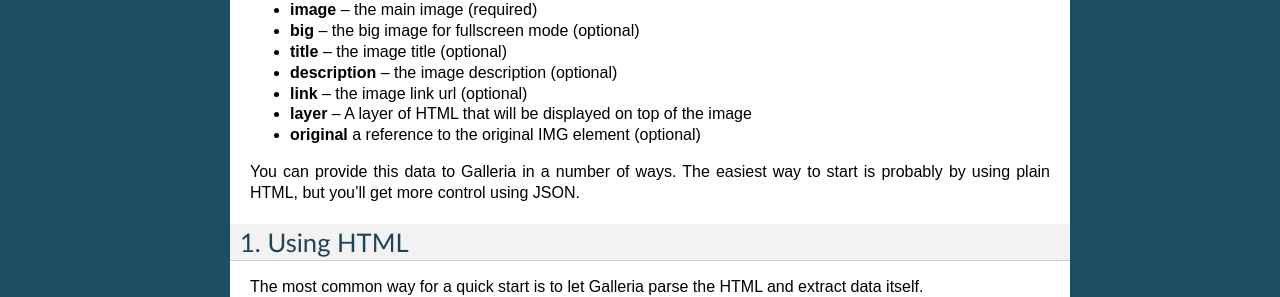
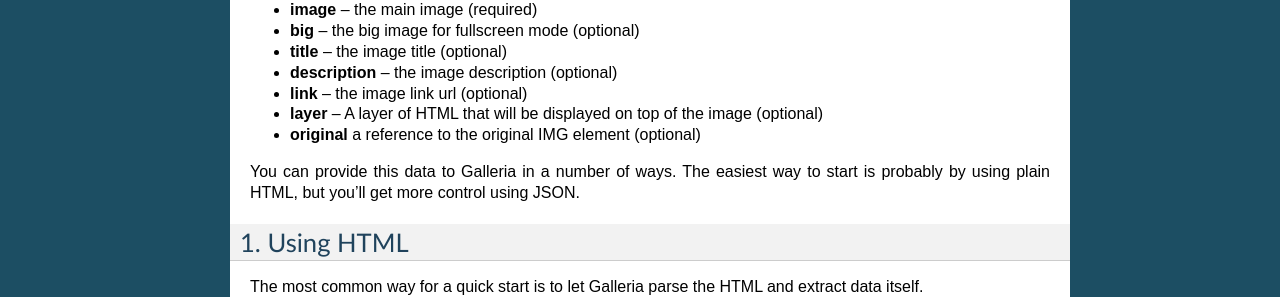
Before and after one commit to GalleriaJS/galleria, a Sphinx documentation site: the page built from docs/references/data.rst, in a window 1280 px wide and 900 px high, scrolled down 349 px. Shown: the part 155-452 px from the top of the window. Built offline with Sphinx 7.4.7, drawn with Linux system fonts in a browser that asks for light colours.

Commit message:
added layer docs in the data reference

```diff
--- a/docs/references/data.rst
+++ b/docs/references/data.rst
@@ -27,7 +27,7 @@
 * **title** – the image title (optional)
 * **description** – the image description (optional)
 * **link** – the image link url (optional)
-* **layer** – A layer of HTML that will be displayed on top of the image
+* **layer** – A layer of HTML that will be displayed on top of the image (optional)
 * **original** a reference to the original IMG element (optional)
 
 You can provide this data to Galleria in a number of ways. The easiest way to start is probably by using plain HTML, but you’ll get more control using JSON.
```
